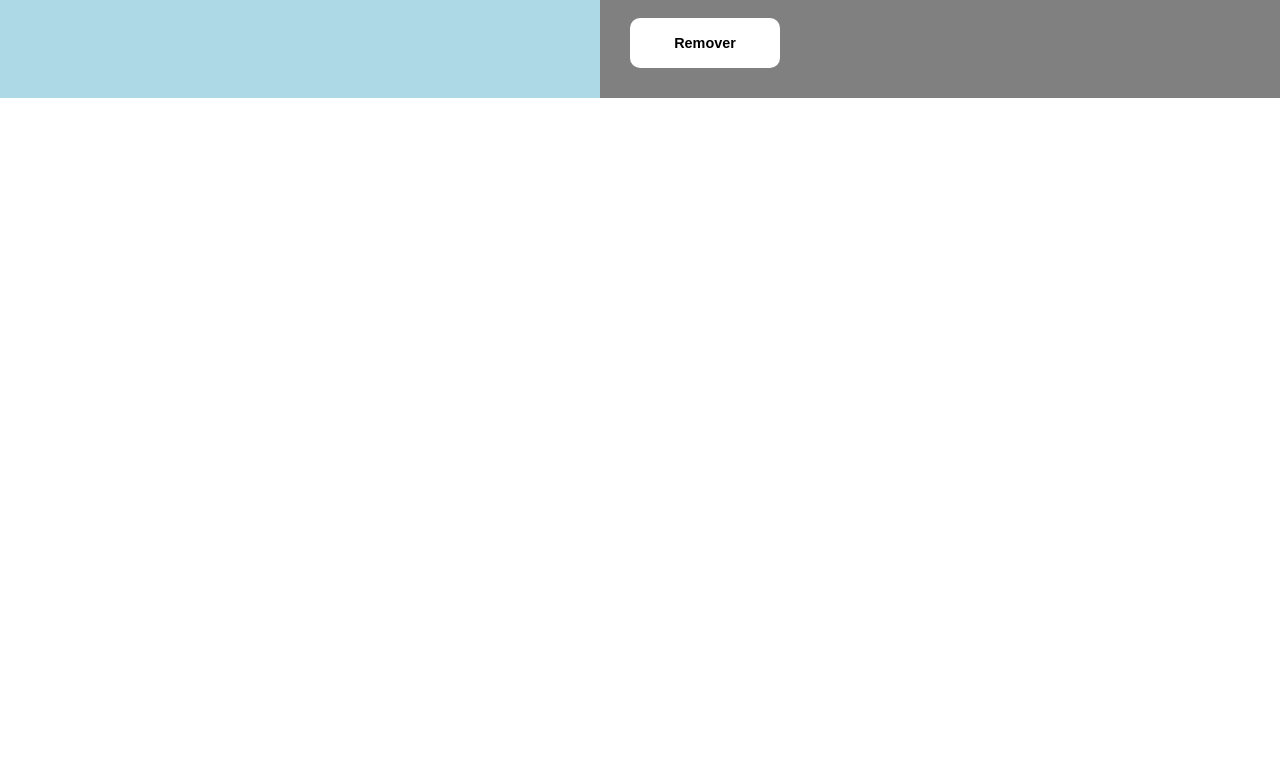
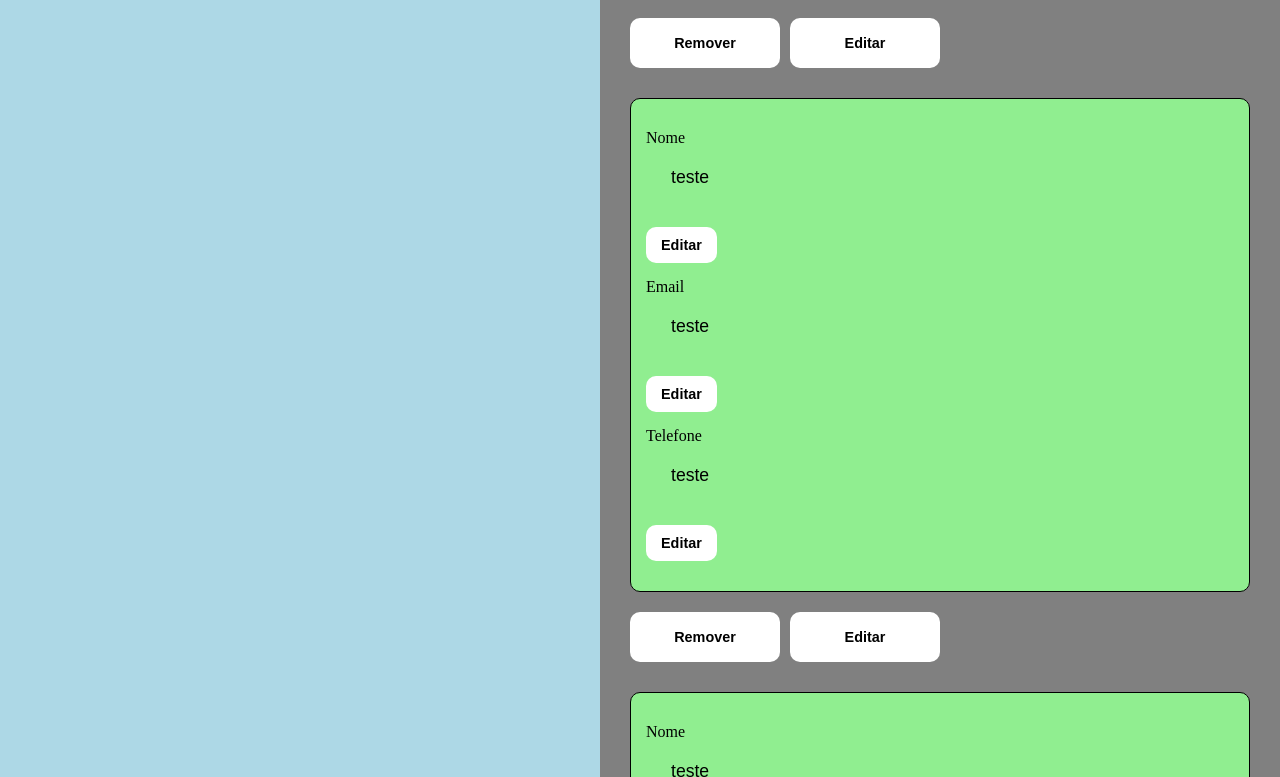
Before and after one commit to santanafx/lista-de-tarefas, a React (Create React App) app: page / in a window 1280 px wide. Shown: the part 583-1360 px from the top of the page. Before the commit the page ends 800 px from the top, so only its background shows below. Built offline with nearby package versions, Linux system fonts and the light colour scheme.

Commit message:
refactor: criando componente Card

```diff
--- /dev/null
+++ b/src/components/Card/index.tsx
@@ -0,0 +1,35 @@
+import { useState } from 'react'
+import { BotaoCustom, BotaoCustomEditar, Cartao } from './style'
+
+export const Card = () => {
+  const [ativo, setAtivo] = useState(false)
+
+  const editar = () => {
+    setAtivo(!editar)
+  }
+  return (
+    <>
+      <Cartao>
+        <div>
+          <label htmlFor="">Nome</label>
+          <input type="text" disabled value={'teste'} />
+          <BotaoCustomEditar>Editar</BotaoCustomEditar>
+        </div>
+        <div>
+          <label htmlFor="">Email</label>
+          <input type="email" disabled value={'teste'} />
+          <BotaoCustomEditar>Editar</BotaoCustomEditar>
+        </div>
+        <div>
+          <label htmlFor="">Telefone</label>
+          <input type="tel" disabled value={'teste'} />
+          <BotaoCustomEditar>Editar</BotaoCustomEditar>
+        </div>
+      </Cartao>
+      <div>
+        <BotaoCustom>Remover</BotaoCustom>
+        <BotaoCustom onClick={() => editar}>Editar</BotaoCustom>
+      </div>
+    </>
+  )
+}
--- /dev/null
+++ b/src/components/Card/style.ts
@@ -0,0 +1,43 @@
+import { styled } from 'styled-components'
+import { Button } from '../Botao/style'
+
+export const Cartao = styled.div`
+  border: 1px solid black;
+  border-radius: 10px;
+  padding: 15px;
+  background-color: lightgreen;
+
+  div {
+    margin: 15px 0;
+  }
+
+  input {
+    border: 1px solid white;
+    width: 90%;
+    height: 40px;
+    border-radius: 10px;
+    border: none;
+    margin: 10px 20px;
+    padding: 5px;
+    font-size: 1.1rem;
+    background-color: transparent;
+    color: black;
+  }
+`
+
+export const BotaoCustomEditar = styled(Button)`
+  margin-right: 10px;
+  font-size: 0.9rem;
+  padding: 10px 15px;
+  height: auto;
+  width: auto;
+  font-weight: bold;
+`
+
+export const BotaoCustom = styled(Button)`
+  margin-right: 10px;
+  font-size: 0.9rem;
+  padding: 10px 15px;
+  font-weight: bold;
+  margin-bottom: 30px;
+`
--- a/src/containers/ListaDeContatos/index.tsx
+++ b/src/containers/ListaDeContatos/index.tsx
@@ -1,28 +1,15 @@
+import { Card } from '../../components/Card'
 import { Titulo } from '../../styles'
-import { BotaoCustomEditar, BotaoCustomRemover, Card, Main } from './style'
+import { Main } from './style'
 
 export const ListaDeContatos = () => {
   return (
     <Main>
       <Titulo>Lista de contatos:</Titulo>
-      <Card>
-        <div>
-          <label htmlFor="">Nome</label>
-          <input type="text" disabled value={'teste'} />
-          <BotaoCustomEditar>Editar</BotaoCustomEditar>
-        </div>
-        <div>
-          <label htmlFor="">Email</label>
-          <input type="email" disabled value={'teste'} />
-          <BotaoCustomEditar>Editar</BotaoCustomEditar>
-        </div>
-        <div>
-          <label htmlFor="">Telefone</label>
-          <input type="tel" disabled value={'teste'} />
-          <BotaoCustomEditar>Editar</BotaoCustomEditar>
-        </div>
-      </Card>
-      <BotaoCustomRemover>Remover</BotaoCustomRemover>
+      <Card />
+      <Card />
+      <Card />
+      <Card />
     </Main>
   )
 }
--- a/src/containers/ListaDeContatos/style.ts
+++ b/src/containers/ListaDeContatos/style.ts
@@ -1,5 +1,4 @@
 import styled from 'styled-components'
-import { Button } from '../../components/Botao/style'
 
 export const Main = styled.main`
   padding: 30px;
@@ -7,42 +6,3 @@ export const Main = styled.main`
   display: flex;
   flex-direction: column;
 `
-
-export const Card = styled.div`
-  border: 1px solid black;
-  border-radius: 10px;
-  padding: 15px;
-  background-color: lightgreen;
-
-  div {
-    margin: 15px 0;
-  }
-
-  input {
-    border: 1px solid white;
-    width: 90%;
-    height: 40px;
-    border-radius: 10px;
-    border: none;
-    margin: 10px 20px;
-    padding: 5px;
-    font-size: 1.1rem;
-    background-color: transparent;
-    color: black;
-  }
-`
-
-export const BotaoCustomEditar = styled(Button)`
-  margin-right: 10px;
-  font-size: 0.9rem;
-  padding: 10px 15px;
-  height: auto;
-  width: auto;
-  font-weight: bold;
-`
-export const BotaoCustomRemover = styled(Button)`
-  margin-right: 10px;
-  font-size: 0.9rem;
-  padding: 10px 15px;
-  font-weight: bold;
-`
```
